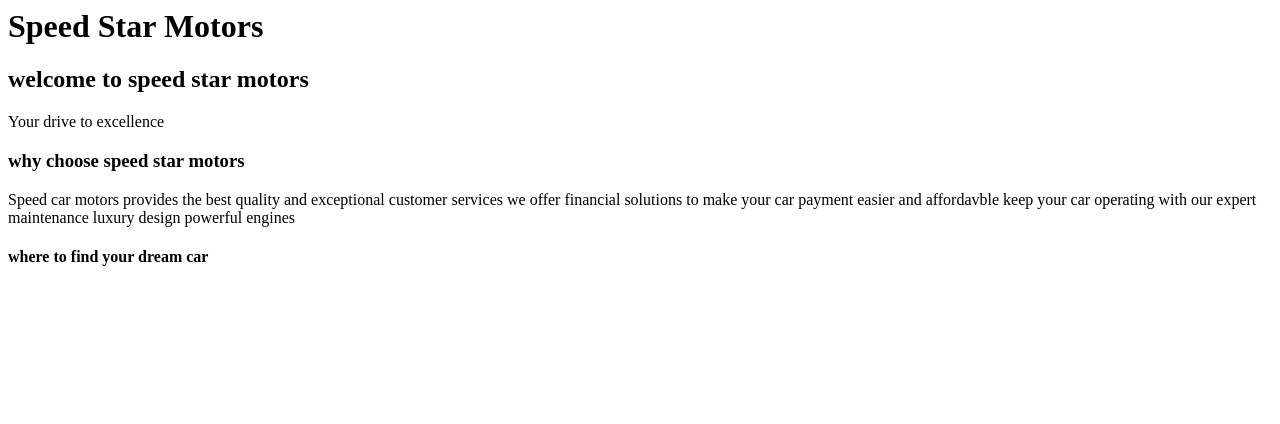
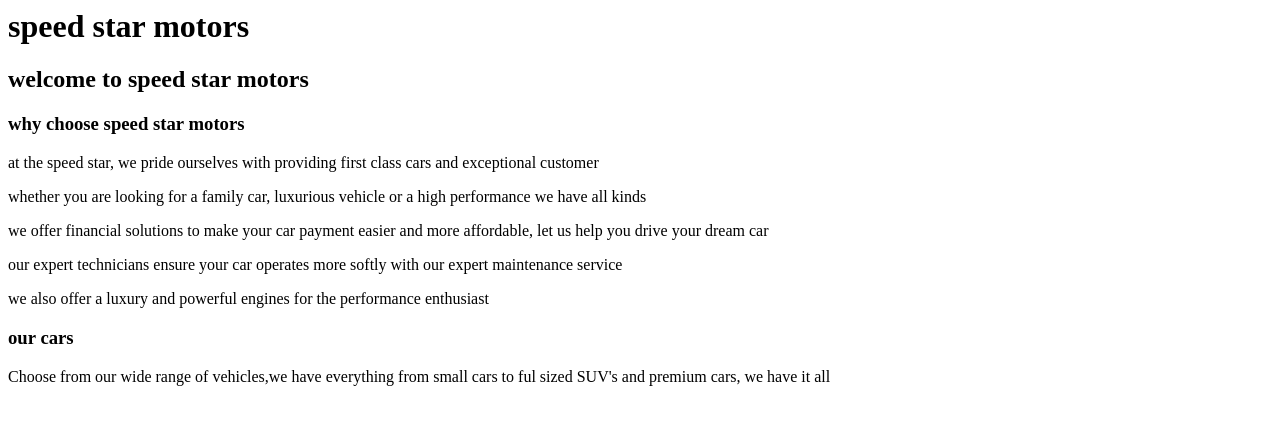
Before and after one commit to bida24-105/speedstarmotors, a plain HTML site: page index.html in a window 1280 px wide. Drawn offline with Linux system fonts and the light colour scheme.

Commit message:
Update index.html

```diff
--- a/index.html
+++ b/index.html
@@ -3,14 +3,17 @@
 <title>speedstar</title>
 </head>
 <body>
-  <h1>Speed Star Motors</h1>
-  <h2>welcome to speed star motors </h2>
-  <p2>Your drive to excellence</p2>
-  <h3>why choose speed star motors</h3>
-  <p2>Speed car motors provides the best quality and exceptional customer services</p2>
- <p2>we offer financial  solutions to make your car payment easier and affordavble </p3>
-  <p2>keep your car operating with our expert maintenance</p4>
-  <p2>luxury design</p5>
-  <p2>powerful engines</p6>
-  <h4>where to find your dream car</h4>
-</body>
+  <header>
+    <h1>speed star motors</h1>
+    <h2>welcome to speed star motors</h2>
+  </header>
+  <section>
+    <h3>why choose speed star motors</h3>
+    <p>at the speed star, we pride ourselves with providing first class cars and exceptional customer</p>
+    <p>whether you are looking for a family car, luxurious vehicle or a high performance we have all kinds </p>
+    <p>we offer financial solutions to make your car payment easier and more affordable, let us help you drive your dream car </p>
+    <p>our expert technicians ensure your car operates more softly with our expert maintenance service</p>
+    <p>we also offer a luxury and powerful engines for the performance enthusiast</p>
+  </section>
+  <h3>our cars </h3>
+  <p>Choose from our wide range of vehicles,we have everything from small cars to ful sized SUV's and premium cars, we have it all </p>
```
